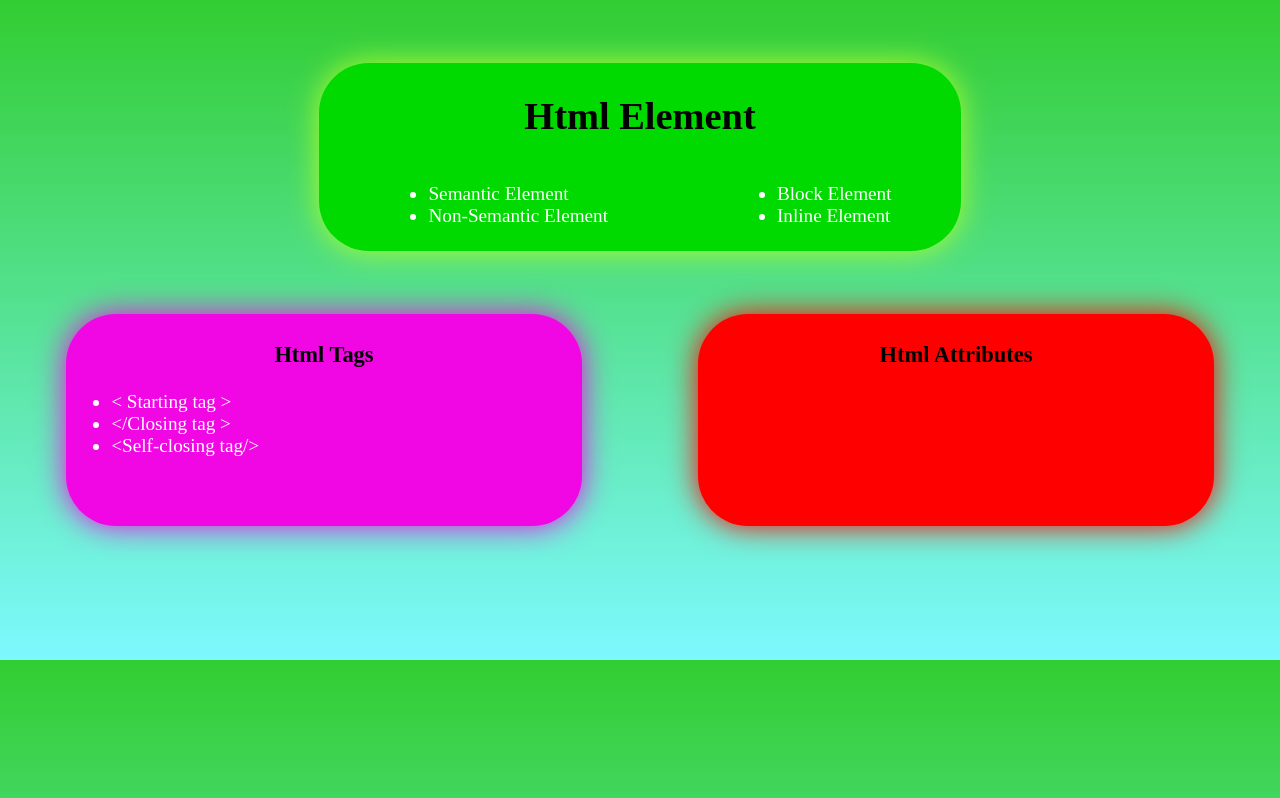
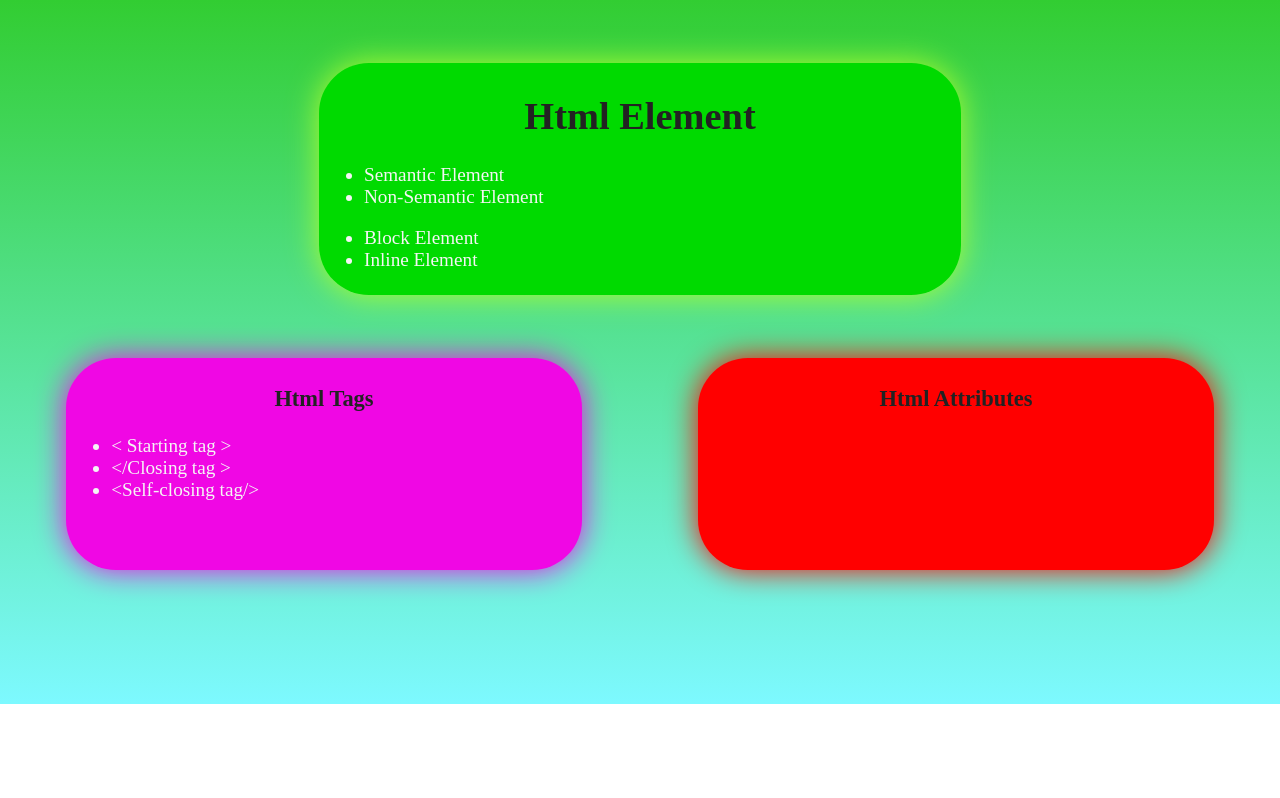
Before and after one commit to soorajkumar2005/3-boxes, a plain HTML site: page index.html in a window 1280 px wide. Drawn offline with Linux system fonts and the light colour scheme.

Commit message:
new things

```diff
--- a/app.css
+++ b/app.css
@@ -1,9 +1,10 @@
 body {
   background: linear-gradient(to bottom , #32cd32, #7df9ff);
+  background-repeat: no-repeat;
 }
 h1,h3{
   text-align: center;
-  color: black;
+  color: #222;
 }
 p{
   text-align: center;
@@ -12,8 +13,8 @@ p{
 .type{
   margin: auto;
 }
-#head {
-  color: white;
+#box-one{
+  color: whitesmoke;
   background-color: rgb(0, 218, 0);
   width: 50%;
   padding: 5px;
@@ -24,7 +25,7 @@ p{
   margin-top: 5%;
 }
 #pink {
-  color: white;
+  color: whitesmoke;
   background-color: rgb(240, 7, 228);
   width: 40%;
   padding: 5px;
@@ -36,7 +37,7 @@ p{
   margin-bottom: 10%;
 }
 #red {
-  color: white;
+  color: whitesmoke;
   background-color: red;
   width: 40%;
   padding: 5px;
@@ -47,3 +48,7 @@ p{
   margin-top: 5%;
   margin-bottom: 10%;
 }
+.boxes-container{
+  display: flex;
+  justify-content: space-evenly;
+}
--- a/index.html
+++ b/index.html
@@ -8,12 +8,11 @@
   <title>Document</title>
   <link rel="stylesheet" href="./app.css" />
 </head>
+<div>
+  <div id="main">
+    <div id="box-one">
+      <h1>Html Element</h1>
 
-<body>
-  <div id="main">
-    <div id="head">
-      <h1>Html Element</h1>
-      <div style="display:flex">
       <div class="type">
         <ul>
           <li>Semantic Element</li>
@@ -27,8 +26,8 @@
         </ul>
       </div>
     </div>
-    </div>
-      <div style="display: flex">
+
+      <div class="boxes-container">
         <div id="pink">
           <h3>Html Tags</h3>
           <p>
@@ -45,6 +44,7 @@
         </div>
       </div>
     </div>
+  </div>
 </body>
 
 </html>
```
Lines whose indentation alone changed are shown as unchanged.
